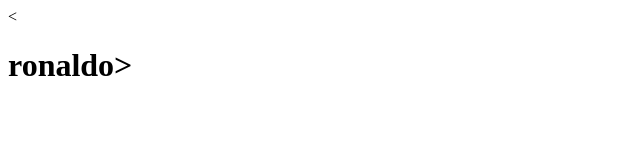
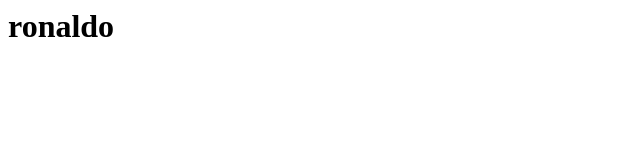
Before and after one commit to israelcamposvitor-stack/html-css, a plain HTML site: page index.html in a window 1280 px wide. Shown: the whole page, without its empty margins (0-640 px from the left). Drawn offline with Linux system fonts and the light colour scheme.

Commit message:
atualiza

```diff
--- a/index.html
+++ b/index.html
@@ -11,4 +11,4 @@
 
 </body>
 </html>
-< <h1>ronaldo>
+<h1>ronaldo
```
